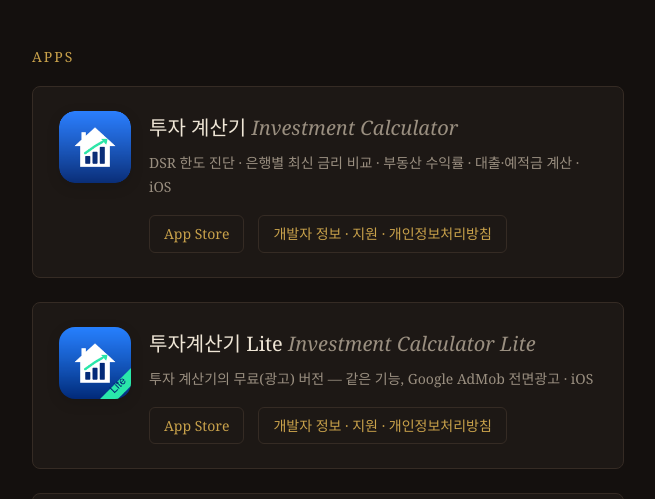
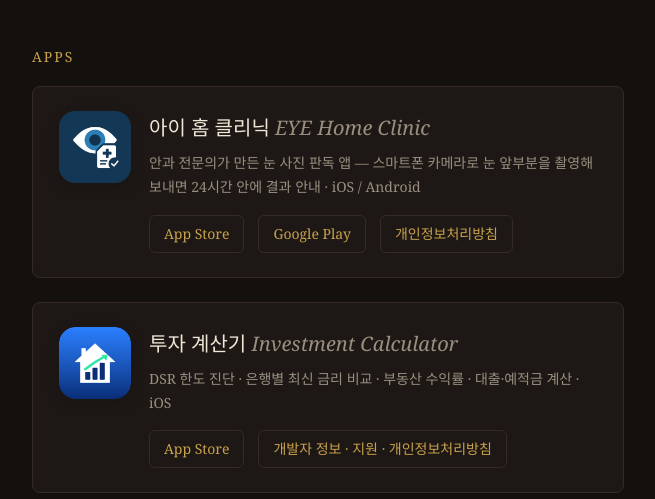
Before and after one commit to ganaholdings/ganaholdings.github.io, a plain HTML site: page index.html in a window 1280 px wide. Shown: the part 260-759 px from the top of the page, without its empty margins (312-967 px from the left). Drawn offline with Linux system fonts and the light colour scheme.

Commit message:
Add EYE Home Clinic (아이 홈 클리닉) card
Co-Authored-By: Claude Opus 5.5 <noreply@anthropic.com>

```diff
--- a/index.html
+++ b/index.html
@@ -4,7 +4,7 @@
 <meta charset="UTF-8">
 <meta name="viewport" content="width=device-width, initial-scale=1.0">
 <title>Gana Holdings Co., Ltd.</title>
-<meta name="description" content="Gana Holdings — 내차는 어디에(Where's My Car?), 삼국 수성전(Three Kingdoms: Castle Guard), 삼국 풍운(Three Kingdoms: Storm of War), 드론 배달의 왕(Drone Delivery King), Joker's Last Call 개발사">
+<meta name="description" content="Gana Holdings — 아이 홈 클리닉(EYE Home Clinic), 내차는 어디에(Where's My Car?), 삼국 수성전(Three Kingdoms: Castle Guard), 삼국 풍운(Three Kingdoms: Storm of War), 드론 배달의 왕(Drone Delivery King), Joker's Last Call 개발사">
 <style>
   :root {
     --bg: #14100e;
@@ -121,6 +121,19 @@
   <h2>Apps</h2>
 
   <div class="game-card">
+    <img class="app-icon" src="/assets/icons/eyehomeclinic.png" alt="" width="72" height="72">
+    <div class="card-body">
+    <h3>아이 홈 클리닉 <span style="color:var(--ink-dim);font-style:italic;">EYE Home Clinic</span></h3>
+    <div class="tagline">안과 전문의가 만든 눈 사진 판독 앱 — 스마트폰 카메라로 눈 앞부분을 촬영해 보내면 24시간 안에 결과 안내 · iOS / Android</div>
+    <div class="links">
+      <a href="https://apps.apple.com/app/id1596090751" target="_blank" rel="noopener">App Store</a>
+      <a href="https://play.google.com/store/apps/details?id=com.ganaholdings.eyehomeclinic2" target="_blank" rel="noopener">Google Play</a>
+      <a href="https://www.fullform.page/eye-home-clinic-ii-privacy-policy" target="_blank" rel="noopener">개인정보처리방침</a>
+    </div>
+      </div>
+  </div>
+
+  <div class="game-card">
     <img class="app-icon" src="/assets/icons/investcal.png" alt="" width="72" height="72">
     <div class="card-body">
     <h3>투자 계산기 <span style="color:var(--ink-dim);font-style:italic;">Investment Calculator</span></h3>
```
Also changed, not shown: assets/icons/eyehomeclinic.png (added).
